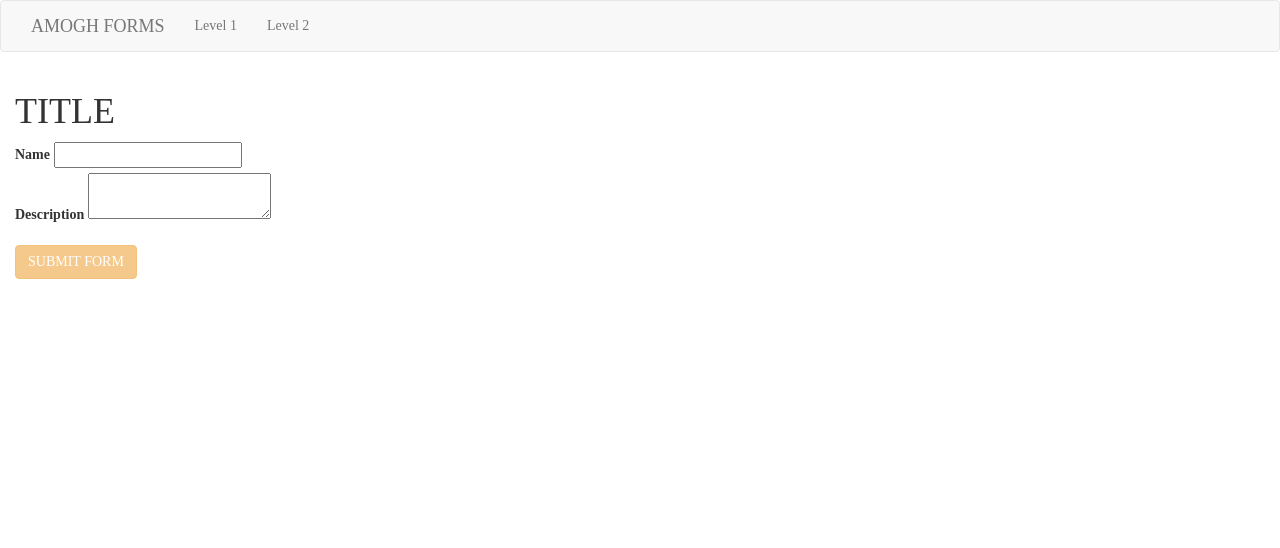
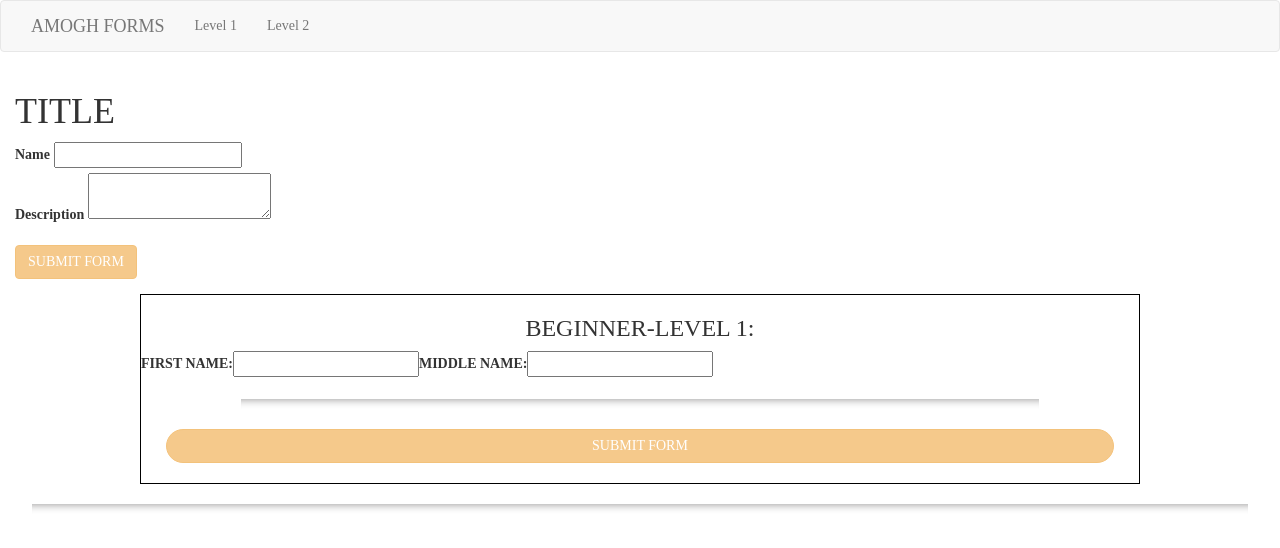
Before and after one commit to arpit-21/FFG, an Angular app in the folder Amogh-Forms/: page /formbeginner0 in a window 1280 px wide. Shown: the top 548 px of the page. Built offline with nearby package versions, Linux system fonts and the light colour scheme; a web font is replaced by a local one.

Commit message:
Form DIV Added.

```diff
--- a/Amogh-Forms/src/app/app.component.css
+++ b/Amogh-Forms/src/app/app.component.css
@@ -37,3 +37,10 @@ h1 {
         transform: translateY(0);
     }
 }
+
+hr.line {
+    height: 10px;
+	border: 0;
+    box-shadow: 0 10px 10px -10px #8c8b8b inset;
+    width: 95%;
+  }
--- a/Amogh-Forms/src/app/app.component.html
+++ b/Amogh-Forms/src/app/app.component.html
@@ -2,7 +2,7 @@
 
 
 <!-- TOP NAVIGATION BAR CODE FOR LEVELS AND AMOGH FORMS HEADER-->
-<nav class="navbar navbar-default">
+<nav class="navbar navbar-default" style="height: 100%">
   <div class="container-fluid">
       <div class="navbar-header">
           <a class="navbar-brand">
@@ -31,6 +31,5 @@
       </ul>
   </div>
 </nav>
-
-
 <router-outlet></router-outlet>
+<hr class="line">
--- a/Amogh-Forms/src/app/formbeginner1/formbeginner1.component.css
+++ b/Amogh-Forms/src/app/formbeginner1/formbeginner1.component.css
@@ -0,0 +1,21 @@
+.form-container{
+    width: 80%;
+    height: 80%;
+    margin-left: 10%;
+    border: 1px solid black;
+}
+hr.line {
+    height: 10px;
+	border: 0;
+    box-shadow: 0 10px 10px -10px #8c8b8b inset;
+    width: 80%;
+}
+.form-header{
+    text-align: center;
+}
+.form-submit-button{
+    width: 95% !important;
+    margin-bottom: 20px;
+    border-radius: 24px;
+    margin-left: 2.5%;
+}
--- a/Amogh-Forms/src/app/formbeginner1/formbeginner1.component.html
+++ b/Amogh-Forms/src/app/formbeginner1/formbeginner1.component.html
@@ -26,6 +26,24 @@
   </form>
 </div></div>
 
+<div class="container-fluid">
+  <div>
+    <div class="form-container">
+        <div *ngIf="!name; else forminfo">
+            <form [formGroup]= "rForm" (ngSubmit)="addPost(rForm.value)">
+              <h3 class="form-header">BEGINNER-LEVEL 1:</h3>
+              <div class="form-group">
+                <label>FIRST NAME:</label>
+                <input type="text" formControlName="name">
+                <label>MIDDLE NAME:</label>
+                <input type="text" formControlName="name">
+              </div>
+              <hr class="line">
+              <input type="submit" class="btn btn-warning btn-block form-submit-button" value="SUBMIT FORM" [disabled]="!rForm.valid">
+            </form>
+          </div>
+  </div>
+</div>
 
 
 <ng-template #forminfo>
```
